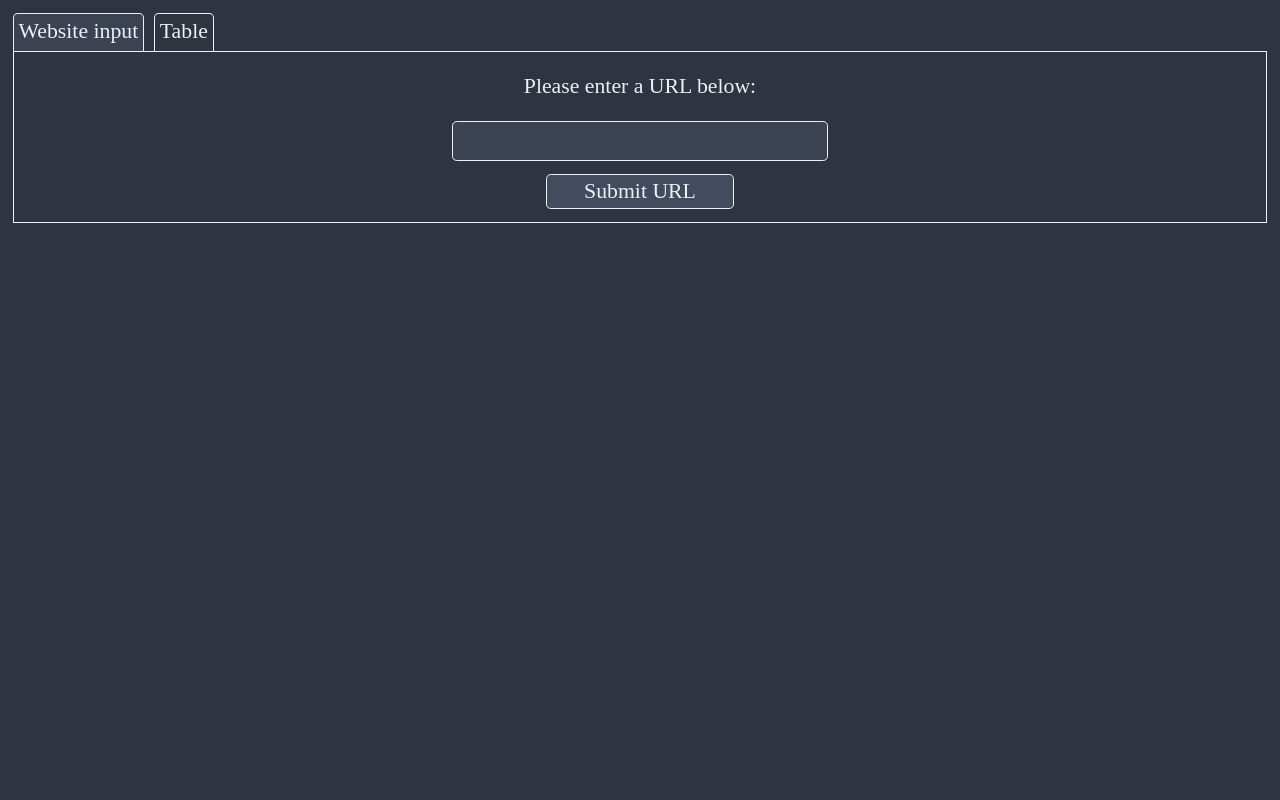
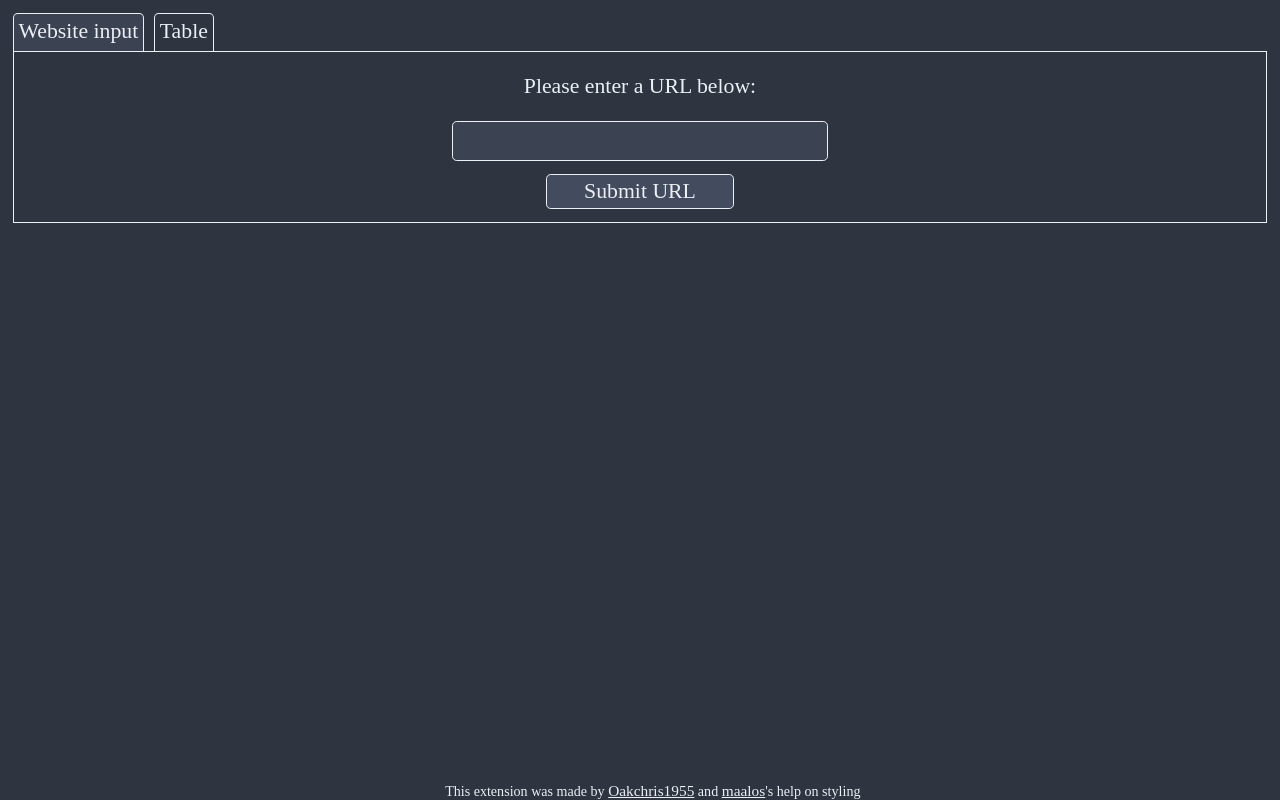
Before and after one commit to Oakchris1955/WebBlocker, a website with bundled scripts: page blocked_websites/index.html in a window 1280 px wide. Built offline with nearby package versions, Linux system fonts and the light colour scheme; some packages are replaced by stand-ins of ours.

Commit message:
Added credits footer
I hope the styling looks good

```diff
--- a/blocked_websites/index.html
+++ b/blocked_websites/index.html
@@ -21,6 +21,10 @@
 		</div>
 		<div id="table" class="hidden_tab"></div>
 
+		<footer>
+			This extension was made by <a href="https://github.com/Oakchris1955" target="_blank">Oakchris1955</a> and <a href="https://github.com/maalos" target="_blank">maalos</a>'s help on styling
+		</footer>
+
 		<script src="script.js"></script>
 	</body>
 </html>
--- a/blocked_websites/style.css
+++ b/blocked_websites/style.css
@@ -90,3 +90,15 @@ body {
 td {
     padding: 0px;
 }
+
+footer {
+	position: fixed;
+	bottom: 0%;
+	width: 100%;
+	text-align: center;
+	font-size: 1.1vw;
+}
+
+footer * {
+	font-size: 1.2vw;
+}
```
